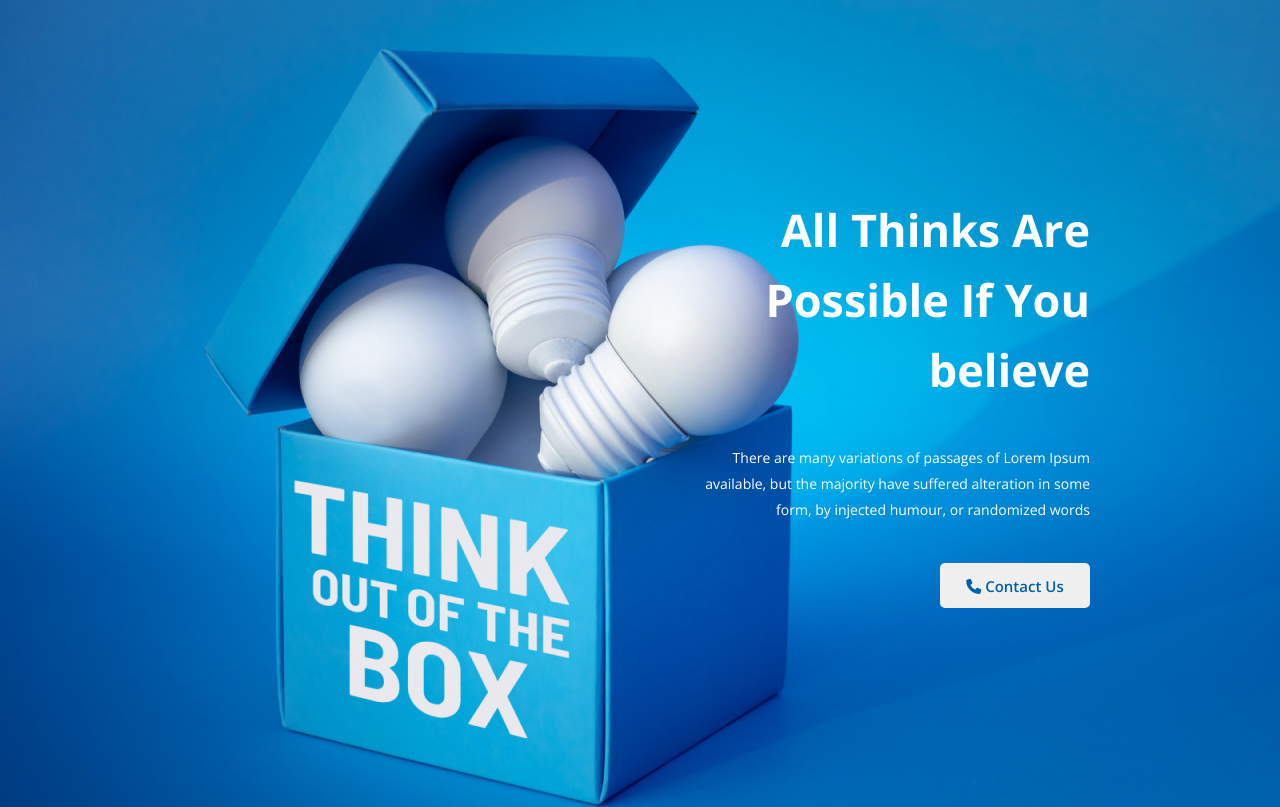
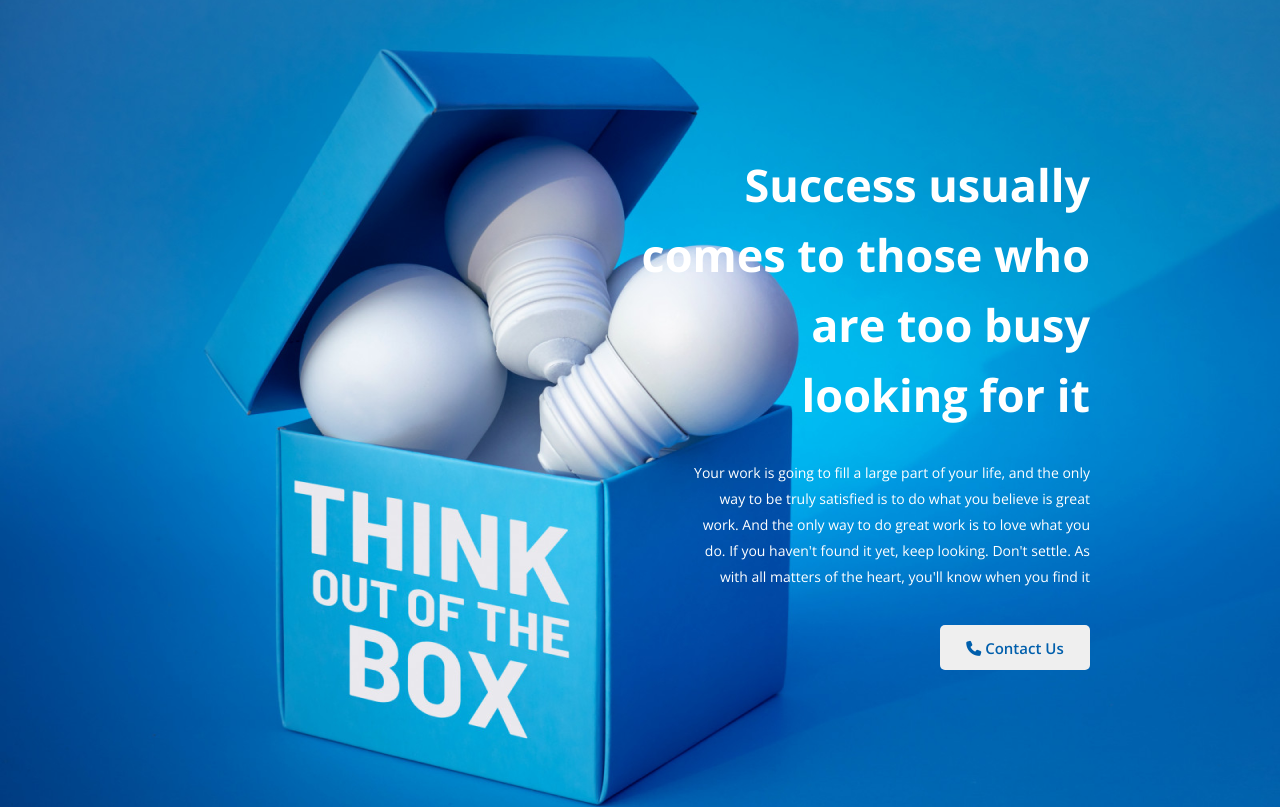
Before and after one commit to mahmud-bhuiyan/module-6-assignment, a plain HTML site: page index.html in a window 1280 px wide. Shown: the top 807 px of the page. Drawn offline with nearby package versions, Linux system fonts and the light colour scheme.

Commit message:
header design updated

```diff
--- a/assets/css/custom.css
+++ b/assets/css/custom.css
@@ -28,19 +28,19 @@ section {
 .banner-container {
   margin-left: auto;
   margin-right: 0;
-  padding: 195px 190px 0 0;
+  padding: 150px 190px 0 0;
 }
 
 .banner-info {
   text-align: right;
-  width: 400px;
+  width: 455px;
 }
 
 .banner-title {
   font-weight: 700;
   font-size: 45px;
   line-height: 70px;
-  margin-bottom: 20px;
+  margin-bottom: 10px;
   color: #ffffff;
 }
 
@@ -52,7 +52,7 @@ section {
   font-weight: 400;
   font-size: 14px;
   line-height: 26px;
-  margin-bottom: 20px;
+  margin-bottom: 15px;
   color: #ffffff;
 }
 
@@ -69,7 +69,7 @@ main {
 /* previous year section styles */
 .previous-year-section {
   display: flex;
-  margin: 150px 0 0 130px;
+  margin: 150px 0 0 160px;
 }
 
 .image-section > img {
--- a/index.html
+++ b/index.html
@@ -9,7 +9,10 @@
       href="https://fonts.googleapis.com/css2?family=Open+Sans:wght@400;600;700;800&display=swap"
       rel="stylesheet"
     />
-    <script src="https://kit.fontawesome.com/fe0913d04b.js" crossorigin="anonymous"></script>
+    <script
+      src="https://kit.fontawesome.com/fe0913d04b.js"
+      crossorigin="anonymous"
+    ></script>
     <link rel="stylesheet" href="assets/css/custom.css" />
   </head>
   <body>
@@ -19,13 +22,19 @@
       <div class="banner">
         <div class="banner-container">
           <div class="banner-info">
-            <h1 class="banner-title">All Thinks Are Possible If You believe</h1>
+            <h1 class="banner-title">
+              Success usually comes to those who are too busy looking for it
+            </h1>
             <h6 class="banner-description">
-              There are many variations of passages of Lorem Ipsum available,
-              but the majority have suffered alteration in some form, by
-              injected humour, or randomized words
+              Your work is going to fill a large part of your life, and the only
+              way to be truly satisfied is to do what you believe is great work.
+              And the only way to do great work is to love what you do. If you
+              haven't found it yet, keep looking. Don't settle. As with all
+              matters of the heart, you'll know when you find it
             </h6>
-            <button class="primary-btn"><i class="fa-solid fa-phone"></i> Contact Us</button>
+            <button class="primary-btn">
+              <i class="fa-solid fa-phone"></i> Contact Us
+            </button>
           </div>
         </div>
       </div>
@@ -48,11 +57,24 @@
             making it over 2000 years old. Richard McClinton.
           </h6>
           <ul>
-            <li><i class="fa-solid fa-check"></i> Contrary to popular belief, is not simply.</li>
-            <li><i class="fa-solid fa-check"></i> Contrary to popular belief.</li>
-            <li><i class="fa-solid fa-check"></i> Contrary to popular , is not simply.</li>
-            <li><i class="fa-solid fa-check"></i> Contrary to popular belief, is not simply.</li>
-            <li><i class="fa-solid fa-check"></i> Contrary to popular simply.</li>
+            <li>
+              <i class="fa-solid fa-check"></i> Contrary to popular belief, is
+              not simply.
+            </li>
+            <li>
+              <i class="fa-solid fa-check"></i> Contrary to popular belief.
+            </li>
+            <li>
+              <i class="fa-solid fa-check"></i> Contrary to popular , is not
+              simply.
+            </li>
+            <li>
+              <i class="fa-solid fa-check"></i> Contrary to popular belief, is
+              not simply.
+            </li>
+            <li>
+              <i class="fa-solid fa-check"></i> Contrary to popular simply.
+            </li>
           </ul>
         </div>
       </section>
@@ -95,11 +117,15 @@
           <div class="weekly-info">
             <div class="checklist">
               <i class="fa-regular fa-4x fa-square-check"></i>
-              <p class="sub-title">Heading Setup, Form Validation, Table creation, Portfolio etc.</p>
+              <p class="sub-title">
+                Heading Setup, Form Validation, Table creation, Portfolio etc.
+              </p>
             </div>
             <div class="checklist">
               <i class="fa-regular fa-4x fa-square-check"></i>
-              <p class="sub-title">Text Manipulation, CRUD, Search, Storage Management etc.</p>
+              <p class="sub-title">
+                Text Manipulation, CRUD, Search, Storage Management etc.
+              </p>
             </div>
             <div class="checklist">
               <i class="fa-regular fa-4x fa-square-check"></i>
@@ -107,7 +133,9 @@
             </div>
             <div class="checklist">
               <i class="fa-regular fa-4x fa-square-check"></i>
-              <p class="sub-title">Admin panel, Multi Authentication, Product Management etc.</p>
+              <p class="sub-title">
+                Admin panel, Multi Authentication, Product Management etc.
+              </p>
             </div>
           </div>
         </div>
@@ -119,12 +147,13 @@
         <div class="gradient-background">
           <div class="gradient-info">
             <h3 class="title">Always keep a positive mindset</h3>
-            <button class="primary-btn"><i class="fa-solid fa-phone"></i> Call Now</button>
+            <button class="primary-btn">
+              <i class="fa-solid fa-phone"></i> Call Now
+            </button>
           </div>
         </div>
       </section>
       <!-- gradient banner section end -->
-
     </main>
     <!-- main section end-->
 
```
